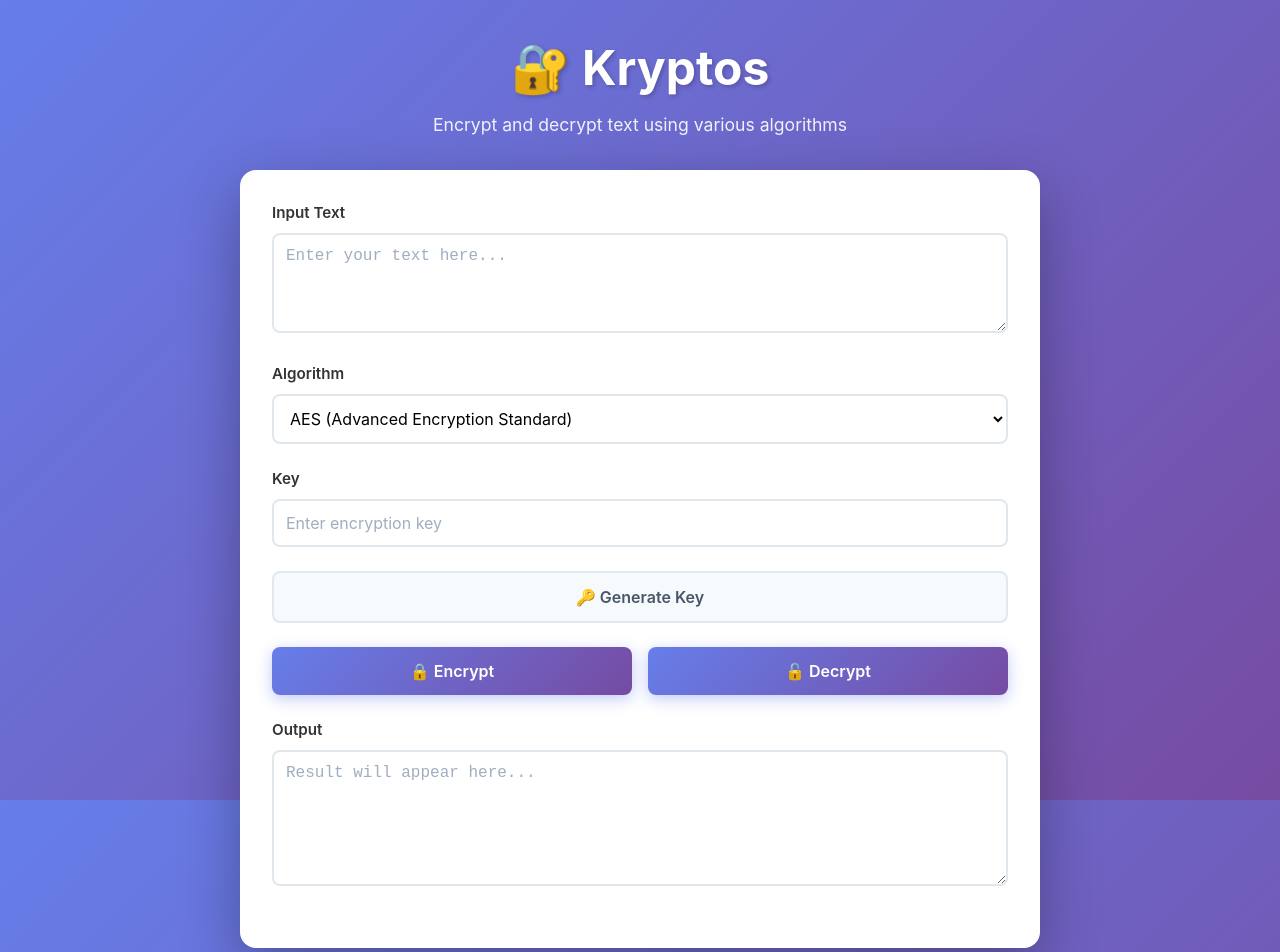
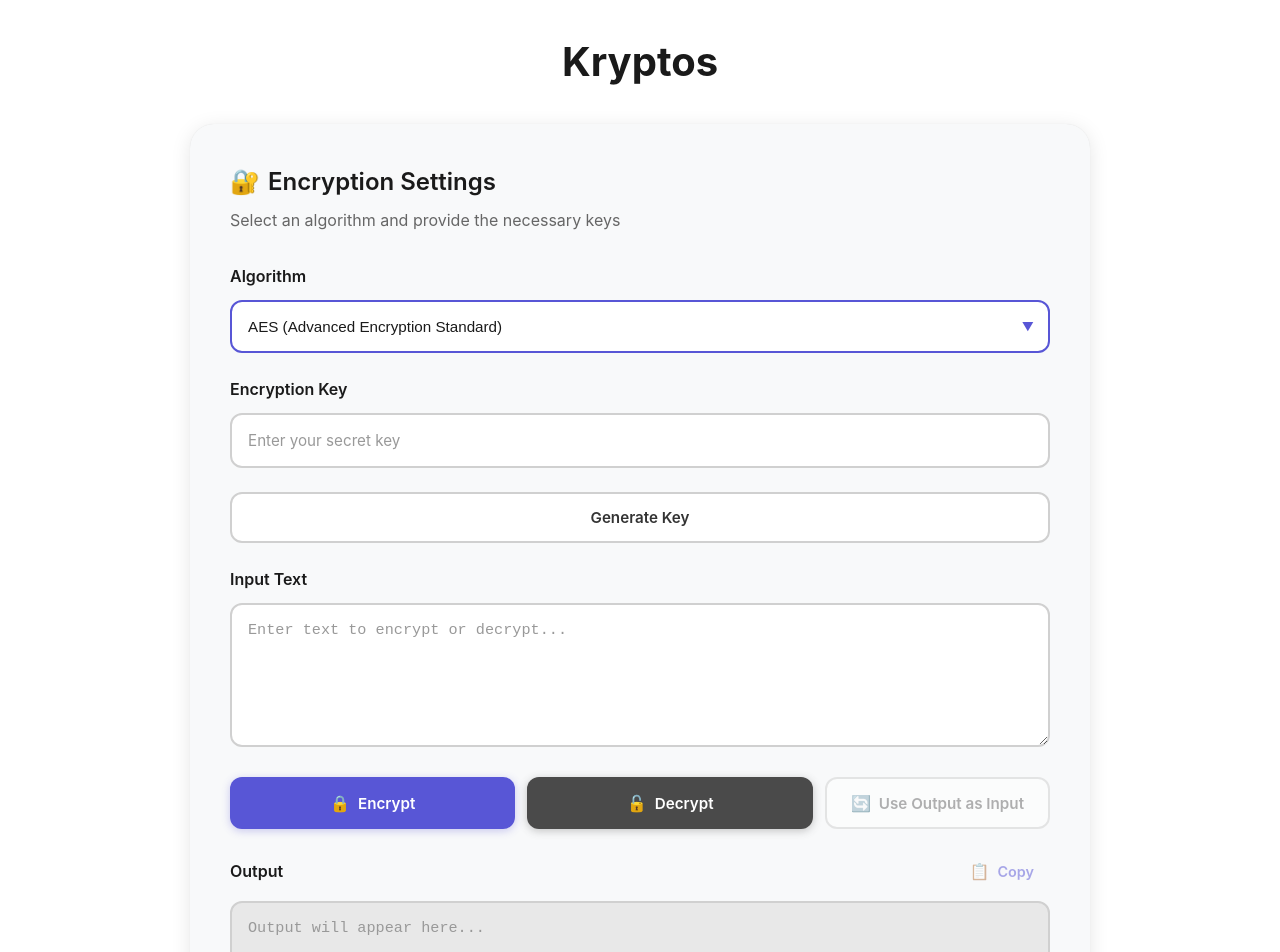
Before and after one commit to F1nal04/kryptos, a React (Vite) app: page / in a window 1280 px wide. Shown: the top 952 px of the page. Built offline with nearby package versions, Linux system fonts and the light colour scheme.

Commit message:
ui overhaul

```diff
--- a/src/App.css
+++ b/src/App.css
@@ -1,37 +1,57 @@
 .app {
   min-height: 100vh;
   padding: 2rem 1rem;
+  background: white;
 }
 
 .container {
-  max-width: 800px;
+  max-width: 900px;
   margin: 0 auto;
 }
 
-.title {
-  font-size: 3rem;
+/* Page Title */
+.page-title {
+  font-size: 2.5rem;
   font-weight: 700;
-  color: white;
+  color: #1a1a1a;
   text-align: center;
-  margin-bottom: 0.5rem;
-  text-shadow: 2px 2px 4px rgba(0, 0, 0, 0.2);
+  margin: 0 0 2rem 0;
 }
 
-.subtitle {
-  text-align: center;
-  color: rgba(255, 255, 255, 0.9);
-  font-size: 1.1rem;
+.card {
+  background: #f8f9fa;
+  border-radius: 24px;
+  padding: 2.5rem;
+  box-shadow: 0 4px 20px rgba(0, 0, 0, 0.1), 0 0 1px rgba(0, 0, 0, 0.1);
+}
+
+/* Header */
+.header {
   margin-bottom: 2rem;
 }
 
-.card {
-  background: white;
-  border-radius: 16px;
-  padding: 2rem;
-  box-shadow: 0 20px 60px rgba(0, 0, 0, 0.3);
-  margin-bottom: 2rem;
+.header-title {
+  font-size: 1.5rem;
+  font-weight: 600;
+  color: #1a1a1a;
+  margin: 0 0 0.5rem 0;
+  display: flex;
+  align-items: center;
+  gap: 0.5rem;
 }
 
+.header-title .icon {
+  font-size: 1.5rem;
+}
+
+.header-subtitle {
+  font-size: 1rem;
+  color: #666;
+  margin: 0;
+  font-weight: 400;
+}
+
+/* Form Groups */
 .form-group {
   margin-bottom: 1.5rem;
 }
@@ -39,96 +59,201 @@
 .form-group label {
   display: block;
   font-weight: 600;
-  color: #333;
-  margin-bottom: 0.5rem;
-  font-size: 0.95rem;
+  color: #1a1a1a;
+  margin-bottom: 0.75rem;
+  font-size: 1rem;
 }
 
-.form-group input,
-.form-group textarea,
-.form-group select {
+/* Input Fields */
+.input-field {
   width: 100%;
-  padding: 0.75rem;
-  border: 2px solid #e1e8ed;
-  border-radius: 8px;
-  font-size: 1rem;
+  padding: 1rem;
+  border: 2px solid #d0d0d0;
+  border-radius: 12px;
+  font-size: 0.95rem;
   font-family: inherit;
-  transition: border-color 0.3s, box-shadow 0.3s;
+  transition: all 0.2s;
   box-sizing: border-box;
+  background: white;
+  color: #333;
 }
 
-.form-group input:focus,
-.form-group textarea:focus,
-.form-group select:focus {
+.input-field:focus {
   outline: none;
   border-color: #667eea;
   box-shadow: 0 0 0 3px rgba(102, 126, 234, 0.1);
 }
 
-.form-group textarea {
+.input-field::placeholder {
+  color: #999;
+}
+
+.textarea-large {
   resize: vertical;
   font-family: "Courier New", monospace;
+  min-height: 120px;
 }
 
-.form-group select {
-  cursor: pointer;
-  background-color: white;
+.output-field {
+  background: #e8e8e8;
+  color: #666;
 }
 
-.button-group {
-  display: flex;
-  gap: 1rem;
-  margin-bottom: 1.5rem;
+/* Select Dropdown */
+.select-wrapper {
+  position: relative;
 }
 
+.select-dropdown {
+  width: 100%;
+  padding: 1rem;
+  padding-right: 2.5rem;
+  border: 2px solid #5856d6;
+  border-radius: 12px;
+  font-size: 0.95rem;
+  font-weight: 500;
+  color: #1a1a1a;
+  background: white;
+  cursor: pointer;
+  appearance: none;
+  transition: all 0.2s;
+  box-sizing: border-box;
+}
+
+.select-dropdown:focus {
+  outline: none;
+  border-color: #5856d6;
+  box-shadow: 0 0 0 3px rgba(88, 86, 214, 0.1);
+}
+
+.select-wrapper::after {
+  content: "▼";
+  position: absolute;
+  right: 1rem;
+  top: 50%;
+  transform: translateY(-50%);
+  pointer-events: none;
+  color: #5856d6;
+  font-size: 0.75rem;
+}
+
+/* Buttons */
 .btn {
   padding: 0.875rem 1.5rem;
   border: none;
-  border-radius: 8px;
-  font-size: 1rem;
+  border-radius: 12px;
+  font-size: 0.95rem;
   font-weight: 600;
   cursor: pointer;
-  transition: all 0.3s;
+  transition: all 0.2s;
   font-family: inherit;
+  display: inline-flex;
+  align-items: center;
+  justify-content: center;
+  gap: 0.5rem;
 }
 
 .btn:disabled {
-  opacity: 0.6;
+  opacity: 0.5;
   cursor: not-allowed;
 }
 
-.btn-primary {
-  background: linear-gradient(135deg, #667eea 0%, #764ba2 100%);
-  color: white;
-  flex: 1;
-  box-shadow: 0 4px 15px rgba(102, 126, 234, 0.4);
+.btn-icon {
+  font-size: 1rem;
 }
 
-.btn-primary:hover:not(:disabled) {
-  transform: translateY(-2px);
-  box-shadow: 0 6px 20px rgba(102, 126, 234, 0.6);
-}
-
-.btn-primary:active:not(:disabled) {
-  transform: translateY(0);
-}
-
-.btn-secondary {
-  background: #f7fafc;
-  color: #4a5568;
-  border: 2px solid #e2e8f0;
+.btn-generate {
+  background: white;
+  color: #333;
+  border: 2px solid #d0d0d0;
   width: 100%;
   margin-bottom: 1.5rem;
 }
 
-.btn-secondary:hover:not(:disabled) {
-  background: #edf2f7;
-  border-color: #cbd5e0;
+.btn-generate:hover:not(:disabled) {
+  background: #f5f5f5;
+  border-color: #999;
 }
 
+/* Action Buttons */
+.action-buttons {
+  display: flex;
+  gap: 0.75rem;
+  margin-bottom: 1.5rem;
+  flex-wrap: wrap;
+}
+
+.btn-encrypt,
+.btn-decrypt {
+  flex: 1;
+  min-width: 140px;
+  background: #5856d6;
+  color: white;
+  box-shadow: 0 2px 8px rgba(88, 86, 214, 0.3);
+}
+
+.btn-encrypt:hover:not(:disabled),
+.btn-decrypt:hover:not(:disabled) {
+  background: #4745b8;
+  box-shadow: 0 4px 12px rgba(88, 86, 214, 0.4);
+  transform: translateY(-1px);
+}
+
+.btn-encrypt:active:not(:disabled),
+.btn-decrypt:active:not(:disabled) {
+  transform: translateY(0);
+}
+
+.btn-decrypt {
+  background: #4a4a4a;
+  box-shadow: 0 2px 8px rgba(74, 74, 74, 0.3);
+}
+
+.btn-decrypt:hover:not(:disabled) {
+  background: #333;
+  box-shadow: 0 4px 12px rgba(74, 74, 74, 0.4);
+}
+
+.btn-use-output {
+  background: white;
+  color: #666;
+  border: 2px solid #d0d0d0;
+  min-width: 180px;
+}
+
+.btn-use-output:hover:not(:disabled) {
+  background: #f5f5f5;
+  border-color: #999;
+}
+
+/* Output Section */
+.output-header {
+  display: flex;
+  justify-content: space-between;
+  align-items: center;
+  margin-bottom: 0.75rem;
+}
+
+.output-header label {
+  margin-bottom: 0;
+}
+
+.btn-copy {
+  background: transparent;
+  color: #5856d6;
+  border: none;
+  padding: 0.5rem 1rem;
+  font-size: 0.9rem;
+}
+
+.btn-copy:hover:not(:disabled) {
+  background: rgba(88, 86, 214, 0.1);
+}
+
+/* Messages */
 .message {
   padding: 1rem;
-  border-radius: 8px;
+  border-radius: 12px;
   margin-bottom: 1rem;
   font-size: 0.95rem;
 }
@@ -136,63 +261,42 @@
 .message.error {
   background: #fee;
   color: #c33;
-  border: 1px solid #fcc;
-}
-
-.info-section {
-  background: rgba(255, 255, 255, 0.95);
-  border-radius: 12px;
-  padding: 1.5rem;
-  box-shadow: 0 10px 30px rgba(0, 0, 0, 0.2);
-}
-
-.info-section h3 {
-  color: #333;
-  margin-top: 0;
-  margin-bottom: 1rem;
-  font-size: 1.3rem;
-}
-
-.info-section p {
-  color: #555;
-  line-height: 1.6;
-  margin: 0;
-}
-
-.info-section strong {
-  color: #667eea;
+  border: 2px solid #fcc;
 }
 
 /* Responsive Design */
 @media (max-width: 768px) {
-  .title {
-    font-size: 2rem;
+  .app {
+    padding: 1rem;
   }
 
   .card {
     padding: 1.5rem;
+    border-radius: 16px;
   }
 
-  .button-group {
+  .header-title {
+    font-size: 1.5rem;
+  }
+
+  .action-buttons {
     flex-direction: column;
   }
 
-  .btn-primary {
+  .btn-encrypt,
+  .btn-decrypt,
+  .btn-use-output {
     width: 100%;
+    min-width: auto;
+  }
+
+  .output-header {
+    flex-direction: column;
+    align-items: flex-start;
+    gap: 0.5rem;
+  }
+
+  .btn-copy {
+    padding: 0.25rem 0.5rem;
   }
 }
-
-/* Loading State */
-.btn:disabled {
-  position: relative;
-}
-
-/* Smooth transitions */
-* {
-  transition: background-color 0.2s ease;
-}
-
-/* Input placeholder styling */
-::placeholder {
-  color: #a0aec0;
-}
--- a/src/App.tsx
+++ b/src/App.tsx
@@ -25,6 +25,7 @@ function App() {
   const [output, setOutput] = useState("");
   const [isLoading, setIsLoading] = useState(false);
   const [error, setError] = useState("");
+  const [copySuccess, setCopySuccess] = useState(false);
 
   const isRSA = algorithm === "RSA";
 
@@ -164,42 +165,49 @@ function App() {
     setError("");
   };
 
+  const handleCopyOutput = () => {
+    navigator.clipboard.writeText(output);
+    setCopySuccess(true);
+    setTimeout(() => setCopySuccess(false), 2000);
+  };
+
+  const handleUseOutputAsInput = () => {
+    setInputText(output);
+  };
+
   return (
     <div className="app">
       <div className="container">
-        <h1 className="title">🔐 Kryptos</h1>
-        <p className="subtitle">
-          Encrypt and decrypt text using various algorithms
+        <h1 className="page-title">Kryptos</h1>
+        <div className="card">
+          {/* Header */}
+          <div className="header">
+            <h2 className="header-title">
+              <span className="icon">🔐</span> Encryption Settings
+            </h2>
+            <p className="header-subtitle">
+              Select an algorithm and provide the necessary keys
             </p>
-
-        <div className="card">
-          {/* Input Text */}
-          <div className="form-group">
-            <label htmlFor="input-text">Input Text</label>
-            <textarea
-              id="input-text"
-              value={inputText}
-              onChange={(e) => setInputText(e.target.value)}
-              placeholder="Enter your text here..."
-              rows={4}
-            />
           </div>
 
           {/* Algorithm Selection */}
           <div className="form-group">
             <label htmlFor="algorithm">Algorithm</label>
+            <div className="select-wrapper">
               <select
                 id="algorithm"
                 value={algorithm}
                 onChange={(e) =>
                   handleAlgorithmChange(e.target.value as Algorithm)
                 }
+                className="select-dropdown"
               >
                 <option value="AES">AES (Advanced Encryption Standard)</option>
                 <option value="RSA">RSA (Public Key Cryptography)</option>
                 <option value="XOR">XOR Cipher</option>
                 <option value="Caesar">Caesar Cipher</option>
               </select>
+            </div>
           </div>
 
           {/* Key Inputs */}
@@ -213,6 +221,7 @@ function App() {
                   onChange={(e) => setPublicKey(e.target.value)}
                   placeholder="Public key (used for encryption)"
                   rows={3}
+                  className="input-field"
                 />
               </div>
               <div className="form-group">
@@ -223,21 +232,22 @@ function App() {
                   onChange={(e) => setPrivateKey(e.target.value)}
                   placeholder="Private key (used for decryption)"
                   rows={3}
+                  className="input-field"
                 />
               </div>
               <button
-                className="btn btn-secondary"
+                className="btn btn-generate"
                 onClick={handleGenerateKeys}
                 disabled={isLoading}
               >
-                🔑 Generate Key Pair
+                Generate Key Pair
               </button>
             </>
           ) : (
             <>
               <div className="form-group">
                 <label htmlFor="key">
-                  {algorithm === "Caesar" ? "Shift (number)" : "Key"}
+                  {algorithm === "Caesar" ? "Shift (number)" : "Encryption Key"}
                 </label>
                 <input
                   id="key"
@@ -247,35 +257,56 @@ function App() {
                   placeholder={
                     algorithm === "Caesar"
                       ? "Enter shift number (e.g., 3)"
-                      : "Enter encryption key"
+                      : "Enter your secret key"
                   }
+                  className="input-field"
                 />
               </div>
               <button
-                className="btn btn-secondary"
+                className="btn btn-generate"
                 onClick={handleGenerateKey}
                 disabled={isLoading}
               >
-                🔑 Generate {algorithm === "Caesar" ? "Shift" : "Key"}
+                Generate {algorithm === "Caesar" ? "Shift" : "Key"}
               </button>
             </>
           )}
 
+          {/* Input Text */}
+          <div className="form-group">
+            <label htmlFor="input-text">Input Text</label>
+            <textarea
+              id="input-text"
+              value={inputText}
+              onChange={(e) => setInputText(e.target.value)}
+              placeholder="Enter text to encrypt or decrypt..."
+              rows={6}
+              className="input-field textarea-large"
+            />
+          </div>
+
           {/* Action Buttons */}
-          <div className="button-group">
+          <div className="action-buttons">
             <button
-              className="btn btn-primary"
+              className="btn btn-encrypt"
               onClick={handleEncrypt}
               disabled={isLoading}
             >
-              🔒 Encrypt
+              <span className="btn-icon">🔒</span> Encrypt
             </button>
             <button
-              className="btn btn-primary"
+              className="btn btn-decrypt"
               onClick={handleDecrypt}
               disabled={isLoading}
             >
-              🔓 Decrypt
+              <span className="btn-icon">🔓</span> Decrypt
+            </button>
+            <button
+              className="btn btn-use-output"
+              onClick={handleUseOutputAsInput}
+              disabled={!output || isLoading}
+            >
+              <span className="btn-icon">🔄</span> Use Output as Input
             </button>
           </div>
 
@@ -288,27 +319,26 @@ function App() {
 
           {/* Output */}
           <div className="form-group">
+            <div className="output-header">
               <label htmlFor="output">Output</label>
+              <button
+                className="btn btn-copy"
+                onClick={handleCopyOutput}
+                disabled={!output}
+              >
+                <span className="btn-icon">📋</span>{" "}
+                {copySuccess ? "Copied!" : "Copy"}
+              </button>
+            </div>
             <textarea
               id="output"
               value={output}
               readOnly
-              placeholder="Result will appear here..."
+              placeholder="Output will appear here..."
               rows={6}
+              className="input-field textarea-large output-field"
             />
           </div>
-
-          {/* Move to Input Button */}
-          {output && (
-            <button
-              className="btn btn-secondary"
-              onClick={() => {
-                setInputText(output);
-              }}
-            >
-              ⬆️ Move to Input
-            </button>
-          )}
         </div>
       </div>
     </div>
```
Lines whose indentation alone changed are shown as unchanged.
